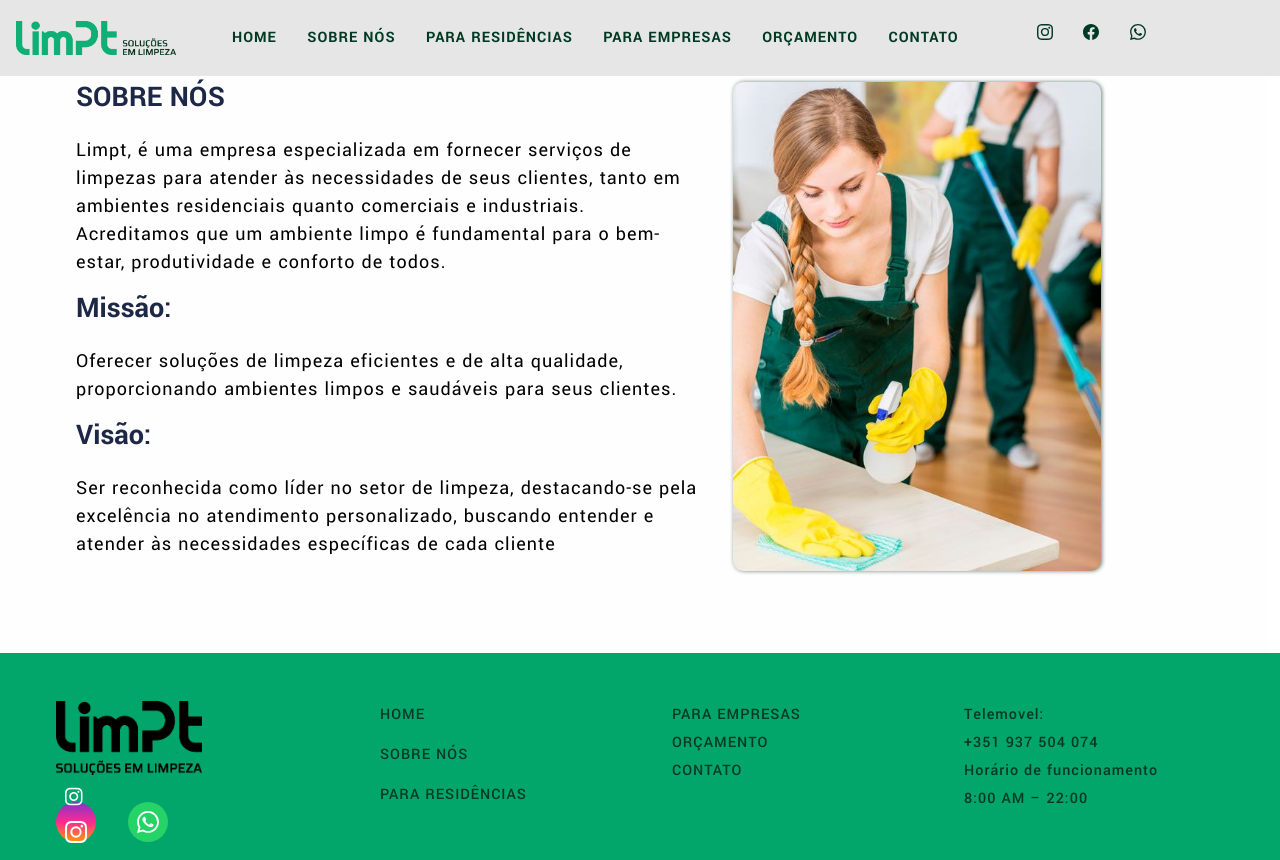
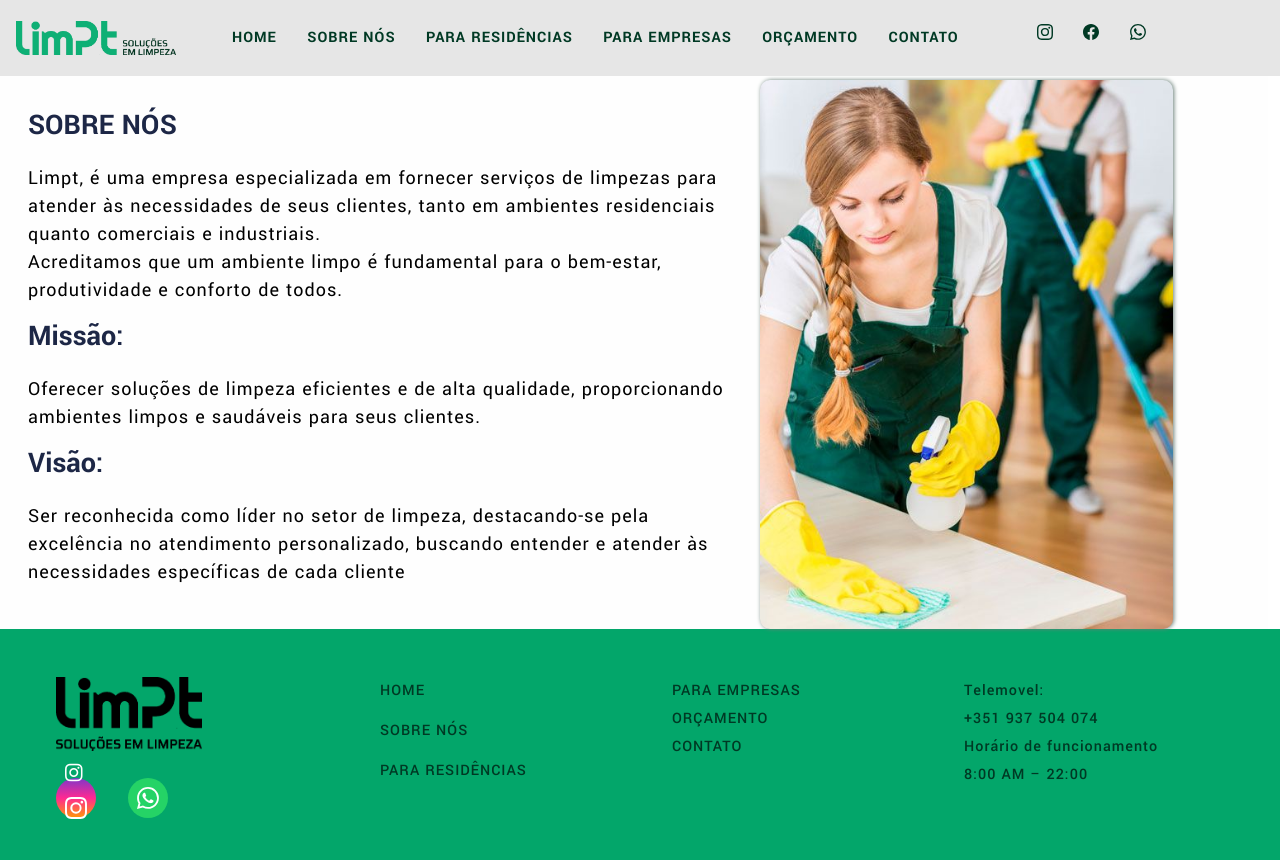
Before and after one commit to WeslleySoaresm/limpt, a plain HTML site: page about.html in a window 1280 px wide. Shown: the top 860 px of the page. Drawn offline with nearby package versions, Linux system fonts and the light colour scheme.

Commit message:
atulização css sobre

```diff
--- a/assets/css/global.css
+++ b/assets/css/global.css
@@ -166,7 +166,8 @@ img, svg {
 }
 
 #sobre {
-  padding: 80px;
+	padding-left: 2rem ;
+  padding-top: 80px;
 }
 
 #sobre-residencia, #sobre-empresa{
```
